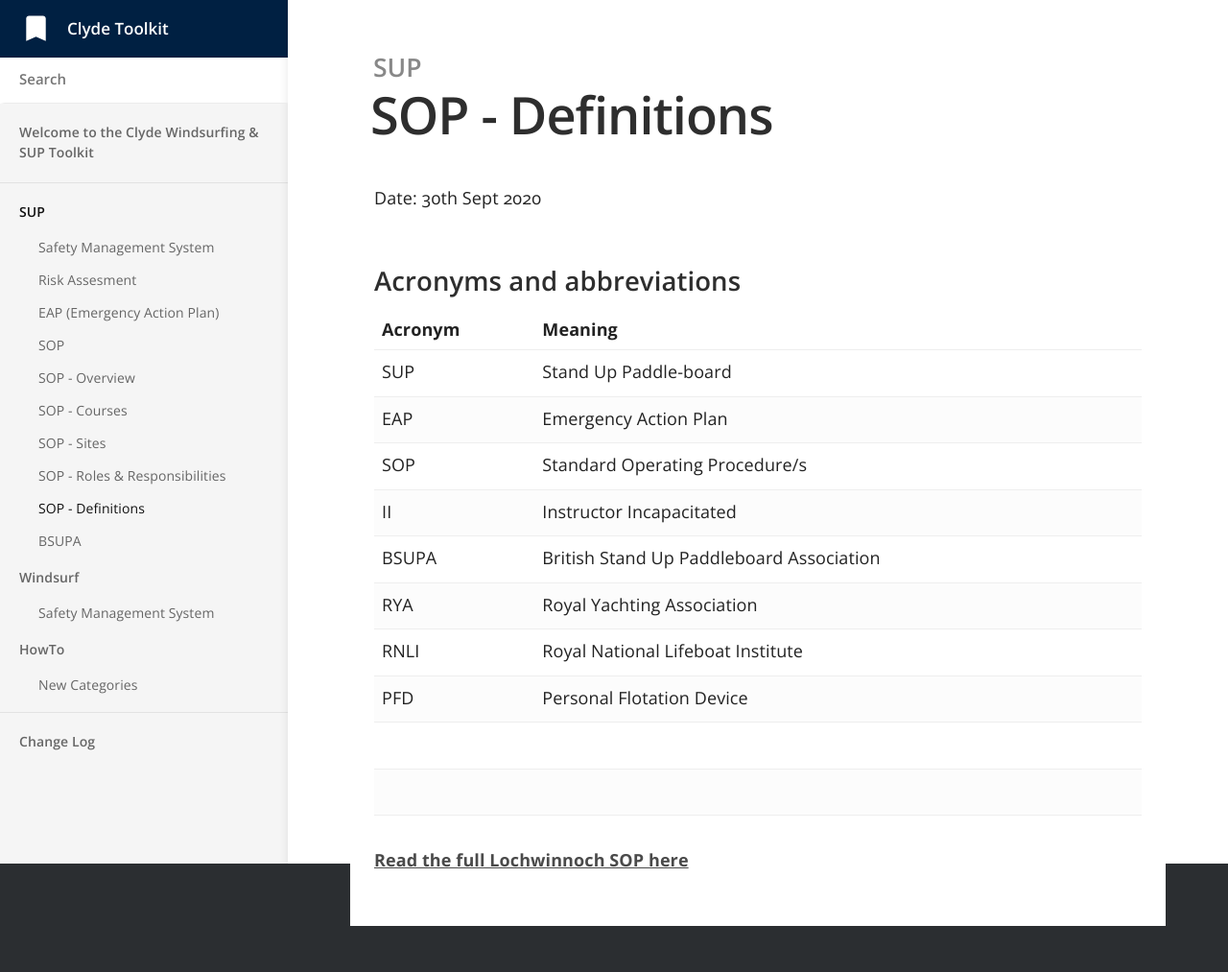
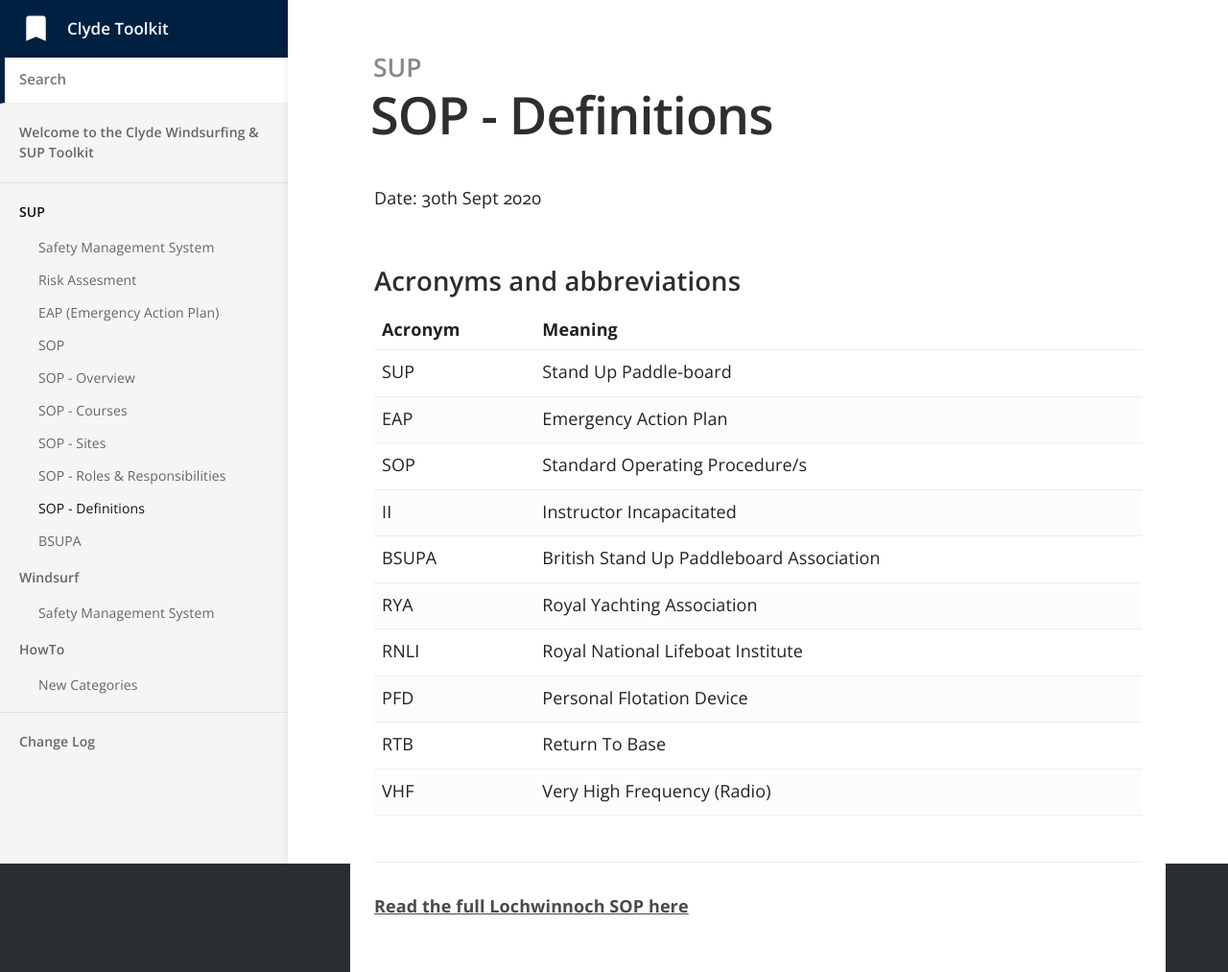
Before and after one commit to numbat70/clyde, a Jekyll site: the page built from _docs/Content/12-SUP_SOP_Definitions.md, in a window 1280 px wide. Shown: the whole page at 96% size. Built offline with Jekyll 4.4.1, drawn with Linux system fonts in a browser that asks for light colours; before the commit the page ends 965 px from its top, so only the background shows below that.

Commit message:
Update 12-SUP_SOP_Definitions.md
mk

```diff
--- a/_docs/Content/12-SUP_SOP_Definitions.md
+++ b/_docs/Content/12-SUP_SOP_Definitions.md
@@ -17,7 +17,8 @@ BSUPA | British Stand Up Paddleboard Association
 RYA | Royal Yachting Association
 RNLI | Royal National Lifeboat Institute
 PFD | Personal Flotation Device
-|
+RTB | Return To Base
+VHF | Very High Frequency (Radio)
 |
 
 **[Read the full Lochwinnoch SOP here](/clyde/files/SOP.pdf)**
```
